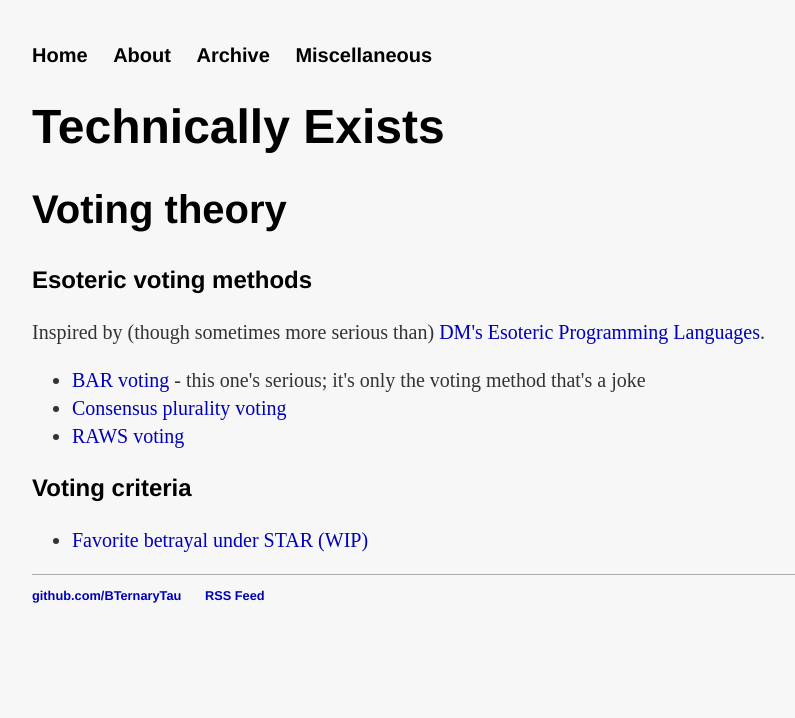
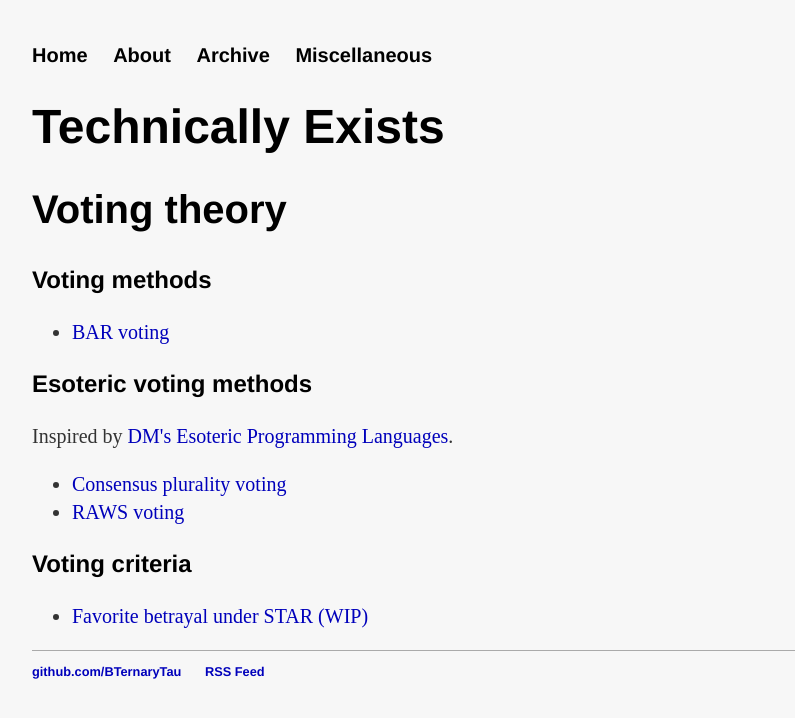
Before and after one commit to BTernaryTau/bternarytau.github.io, a Jekyll site: the page built from miscellaneous/voting-theory/index.html, in a window 1280 px wide. Shown: the top 718 px of the page, without its empty margins (208-1003 px from the left). Built offline with Jekyll 4.4.1, drawn with Linux system fonts in a browser that asks for light colours; comment, search, counter and statistics services are not loaded.

Commit message:
Move BAR voting to new category

```diff
--- a/miscellaneous/voting-theory/index.html
+++ b/miscellaneous/voting-theory/index.html
@@ -4,12 +4,17 @@ title: "Voting theory"
 ---
 <h1>{{ site.title }}</h1>
 <h2>{{ page.title }}</h2>
+<h3>Voting methods</h3>
+
+<ul>
+	<li><a href="/miscellaneous/voting-theory/bar-voting">BAR voting</a></li>
+</ul>
+
 <h3>Esoteric voting methods</h3>
 
-<p>Inspired by (though sometimes more serious than) <a href="http://www.dangermouse.net/esoteric/">DM's Esoteric Programming Languages</a>.</p>
+<p>Inspired by <a href="http://www.dangermouse.net/esoteric/">DM's Esoteric Programming Languages</a>.</p>
 
 <ul>
-	<li><a href="/miscellaneous/voting-theory/bar-voting">BAR voting</a> - this one's serious; it's only the voting method that's a joke</li>
 	<li><a href="/miscellaneous/voting-theory/consensus-plurality-voting">Consensus plurality voting</a></li>
 	<li><a href="/miscellaneous/voting-theory/raws-voting">RAWS voting</a></li>
 </ul>
```
